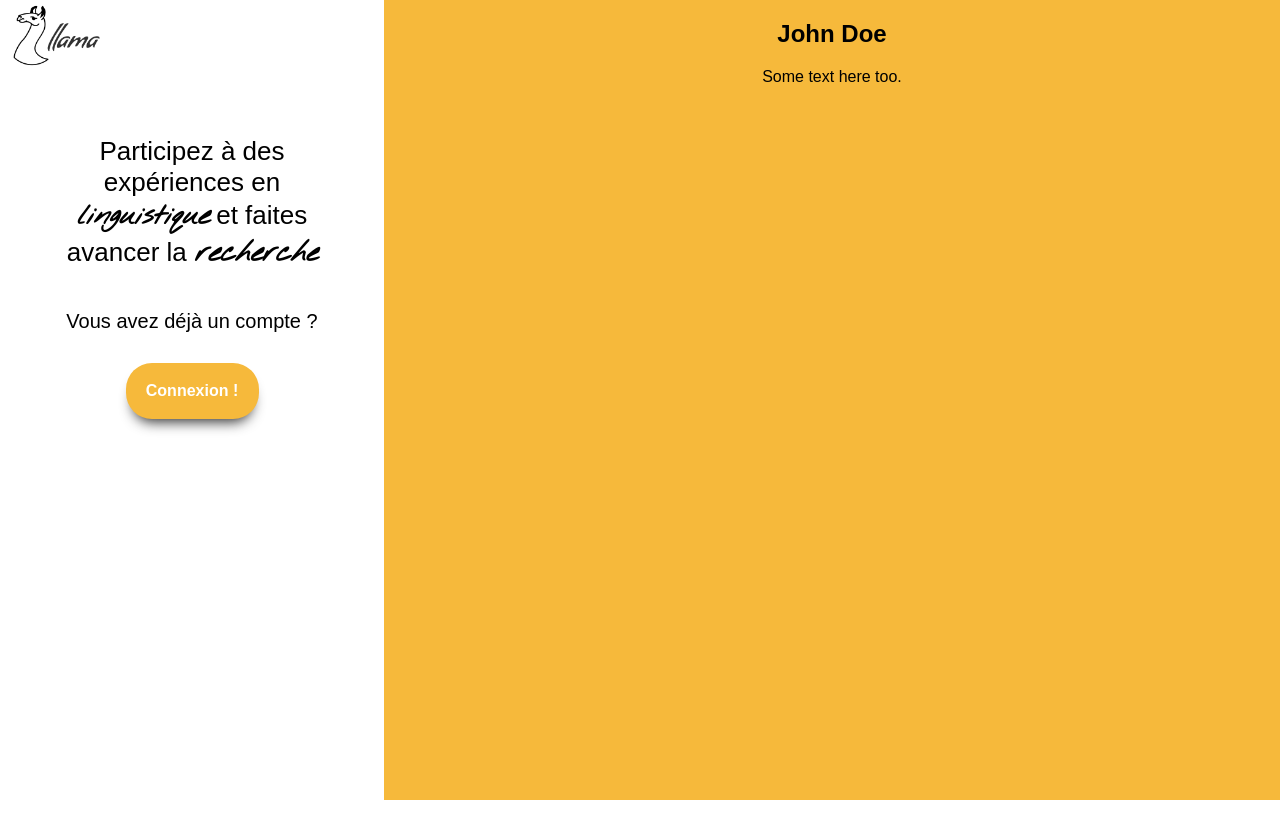
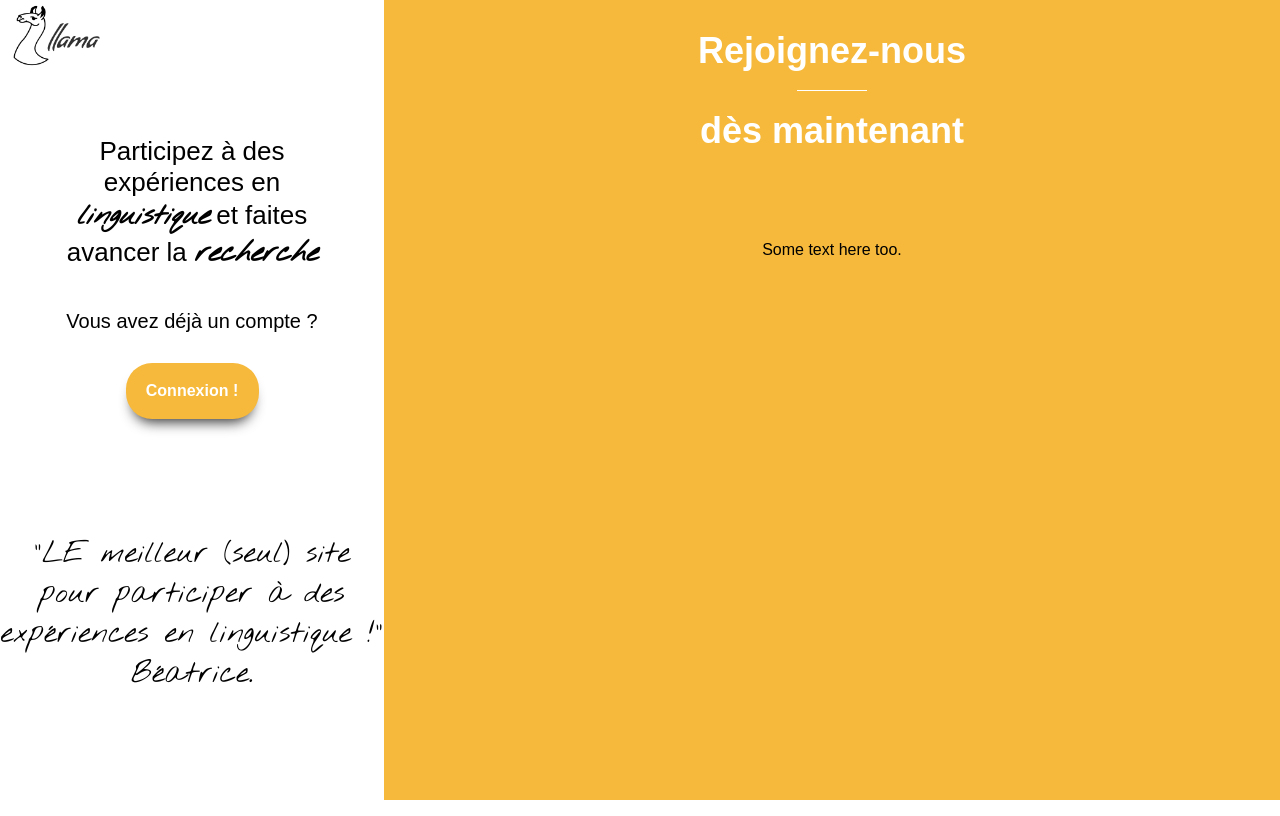
Before and after one commit to BallyB/Llama, a Svelte app in the folder Frontend/: page / in a window 1280 px wide. Built offline with nearby package versions, Linux system fonts and the light colour scheme; a web font is replaced by a local one.

Commit message:
"layout design"

```diff
--- a/Frontend/package.json
+++ b/Frontend/package.json
@@ -19,6 +19,7 @@
   "dependencies": {
     "materialize-css": "^1.0.0-rc.2",
     "sirv-cli": "^1.0.0",
+    "svelte-router-spa": "^5.8.4",
     "svelte-routing": "^1.5.0",
     "svelte-spa-router": "^3.1.0"
   }
--- a/Frontend/src/pages/LandingPage.svelte
+++ b/Frontend/src/pages/LandingPage.svelte
@@ -15,24 +15,50 @@
     <div style="text-align: left"><img id='logo' src="images/logo.png" alt="Logo"></div>
     <div id="left-part">
         <p class="accroche">Participez à des expériences en <em>linguistique </em> et faites avancer la <em>recherche</em></p>
-        <p style="text-align:center; margin-top:10%"> Vous avez déjà un compte ? </p>
+        <p> Vous avez déjà un compte ? </p>
         <Modal>
             <ConnexionComponent />
         </Modal>
+        <p class="quote">"LE meilleur (seul) site pour participer à des expériences en linguistique !" Béatrice.</p>
     </div>
 </div>
 
 <div class="split right" style="width:70%">
-    <h2>John Doe</h2>
+    <h2>Rejoignez-nous <br/> <hr/> dès maintenant</h2>
     <p>Some text here too.</p>
+
 </div>
 </body>
 
 <style>
+    hr {
+    display: block;
+    height: 1px;
+    width: 70px;
+    border: 0;
+    border-top: 1px solid #FFF;
+    padding: 0;
+    }
 
     body {
         width : 100vw;
         height:100vh;
+    }
+
+    p{
+        text-align:'center';
+        margin-top:10%;
+    }
+
+    h2{
+        color: #FFF;
+        font-size:36px;
+    }
+
+    .quote{
+        margin-top:30%;
+        font-size: 30px;
+        font-family: 'Nothing you could do';
     }
 
     /* Split the screen in half */
@@ -55,21 +81,16 @@
     }
     .accroche{
         font-size:26px;
-        /* position:absolute; */
         margin-left: 10%;
         margin-right:10%;
         margin-top : 15%;
-        /* width:85%; */
-        /* margin:auto; */
-        /* position:absolute; */
-        /* top:20%; */
     }
+
     .accroche em{
         font-size: 28px;
         font-family: "Nothing You Could Do", cursive;
         font-weight: bold;
     }
-
 
     #logo {
         width: 28%;
```
Also changed, not shown: 1 other file (tests, documents, lock files or other folders).
